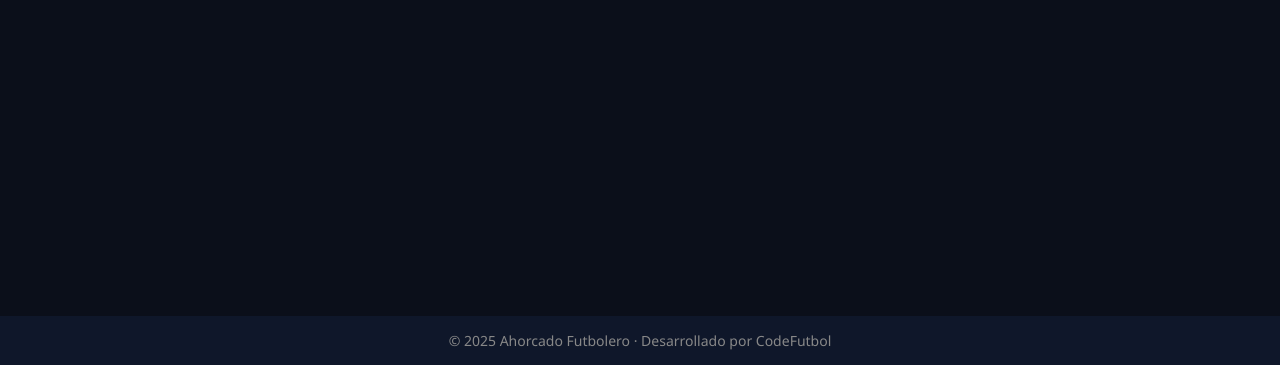
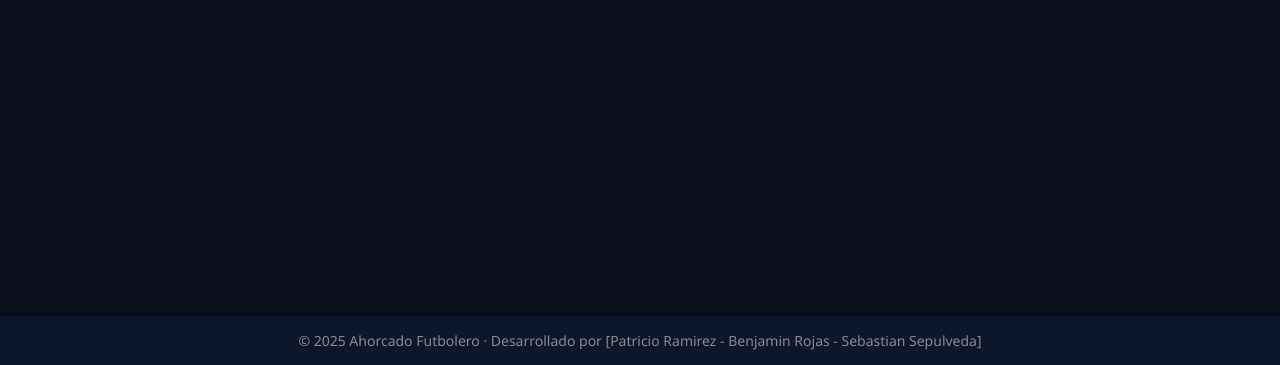
Before and after one commit to Sebvaa7/AhorcadoFutbolero, a plain HTML site: page index.html in a window 1280 px wide. Shown: the part 435-800 px from the top of the page. Drawn offline with Linux system fonts and the light colour scheme.

Commit message:
Update index.html

```diff
--- a/index.html
+++ b/index.html
@@ -42,7 +42,7 @@
 
   <!-- Footer -->
   <footer>
-    © 2025 Ahorcado Futbolero · Desarrollado por CodeFutbol
+    © 2025 Ahorcado Futbolero · Desarrollado por [Patricio Ramirez - Benjamin Rojas - Sebastian Sepulveda]
   </footer>
 </body>
 </html>
```
